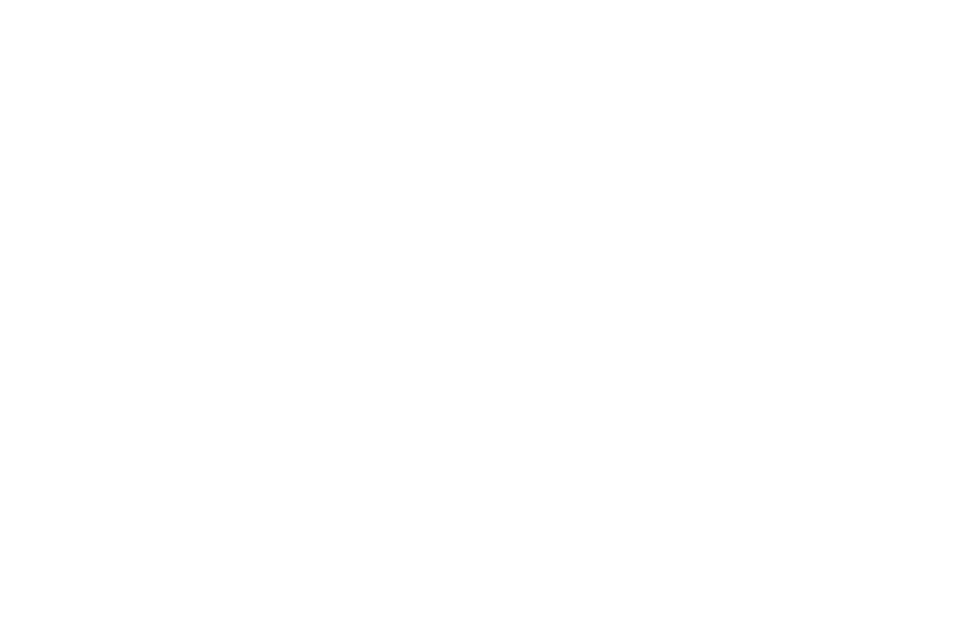
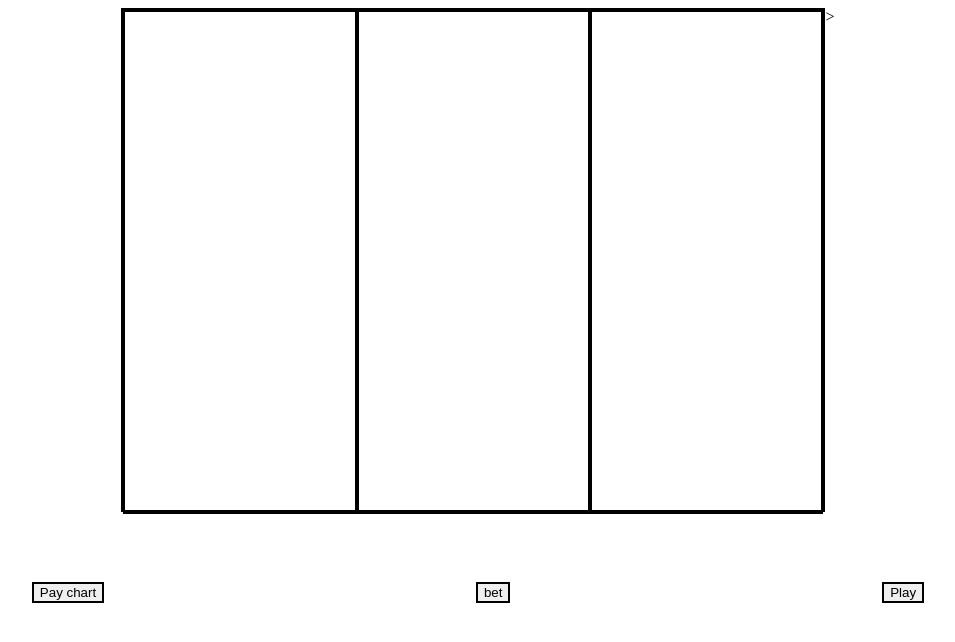
Before and after one commit to slavdefense/slot-machine-vegas, a plain HTML site: page index.html in a window 1280 px wide. Shown: the whole page, without its empty margins (162-1117 px from the left). Drawn offline with Linux system fonts and the light colour scheme.

Commit message:
Create basic layout for the html elements

```diff
--- a/css/style.css
+++ b/css/style.css
@@ -0,0 +1,30 @@
+body{
+
+
+}
+section{
+display: flex;
+justify-content: center;
+}
+.container{
+  display:flex;
+  justify-content: center;
+
+}
+section div {
+  width:700px;
+  height:500px;
+  border:2px solid black;
+
+}
+
+.div-button{
+  display:flex;
+  justify-content: space-around;
+  margin-top:70px;
+
+}
+button{
+  border:2px solid black;
+
+}
--- a/index.html
+++ b/index.html
@@ -9,6 +9,20 @@
   <script defer src="js/app.js"></script>
 </head>
 <body>
+  <section>
+<div class="container">
+  <div class="slot-1"></div>
+  <div class="slot-2"></div>
+  <div class="slot-3"></div>
+</div>>
 
+
+  </section>
+
+<div class="div-button">
+  <button id="id">Pay chart</button>
+  <button id="id">bet</button>
+  <button id="id">Play</button>
+</div>
 </body>
 </html>
--- a/js/app.js
+++ b/js/app.js
@@ -0,0 +1 @@
+console.log('j')
```
